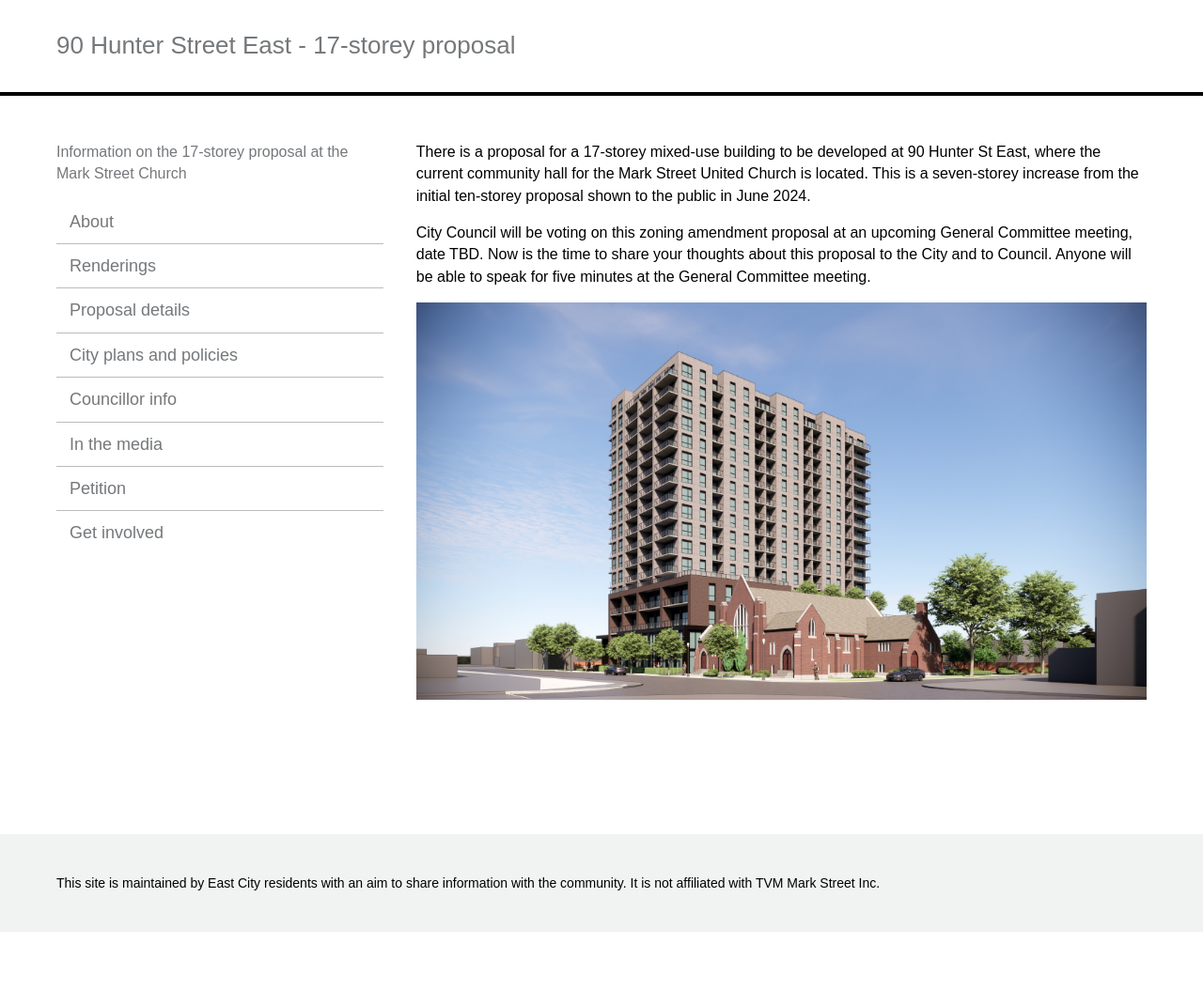
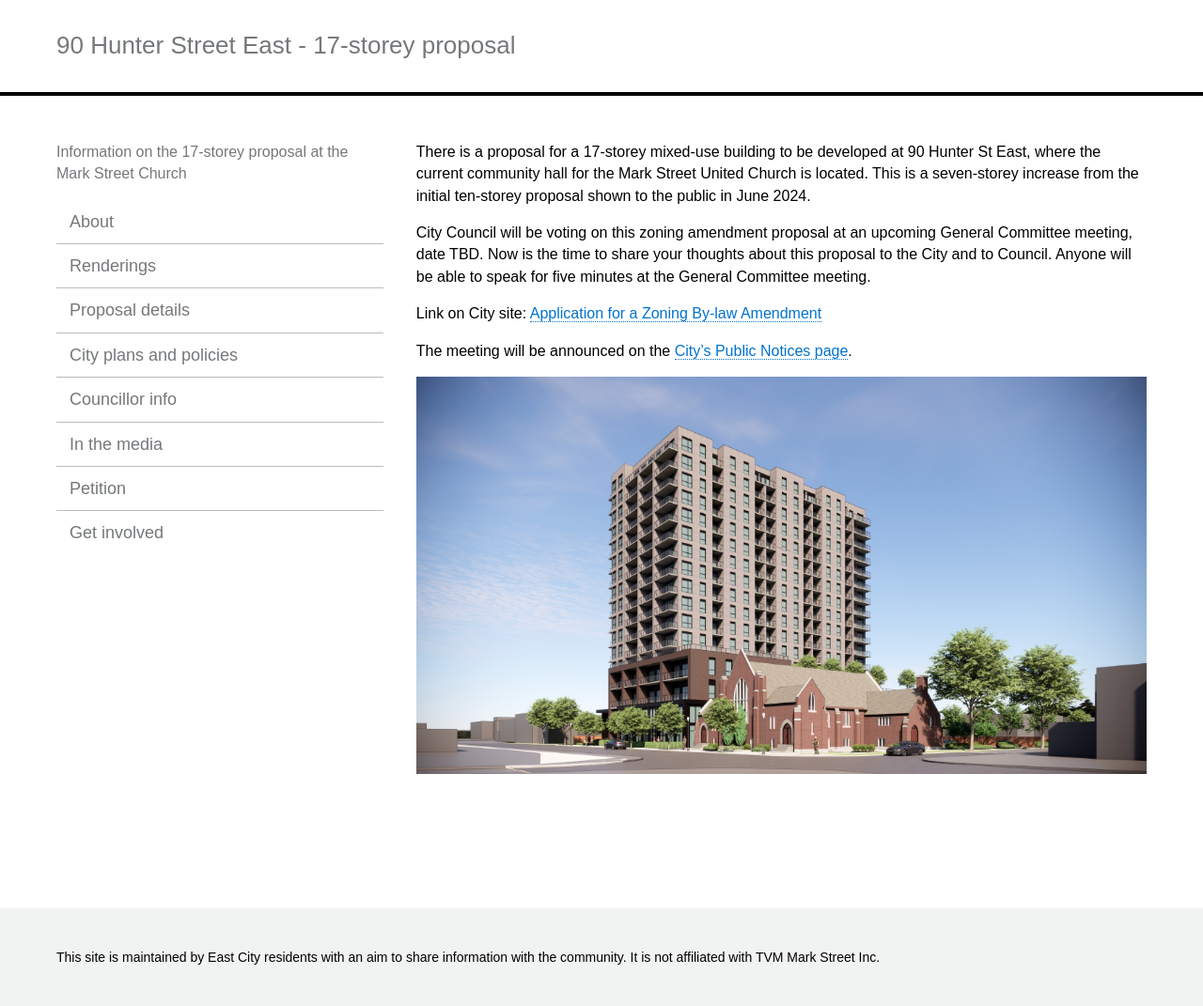
Before and after one commit to 90hunter/90HunterStE, a Jekyll site: the page built from index.html, in a window 1280 px wide. Shown: the whole page at 94% size. Built offline with Jekyll 4.4.1, drawn with Linux system fonts in a browser that asks for light colours; before the commit the page ends 992 px from its top, so only the background shows below that.

Commit message:
city links

```diff
--- a/_includes/index.md
+++ b/_includes/index.md
@@ -2,4 +2,8 @@ There is a proposal for a 17-storey mixed-use building to be developed at 90 Hun
 
 City Council will be voting on this zoning amendment proposal at an upcoming General Committee meeting, date TBD. Now is the time to share your thoughts about this proposal to the City and to Council. Anyone will be able to speak for five minutes at the General Committee meeting.
 
+Link on City site: [Application for a Zoning By-law Amendment](https://www.peterborough.ca/business-building-development/planning-building-and-development/planning-and-development-services/current-development-applications/#90HunterStreetEast)
+
+The meeting will be announced on the [City's Public Notices page](https://www.peterborough.ca/news/categories/public-notices/).
+
 <img src="/assets/img/rendering.png" style="max-width:100%;height:auto;" alt="rendering of the 17-storey building">
```
Also changed, not shown: 1 other file.
